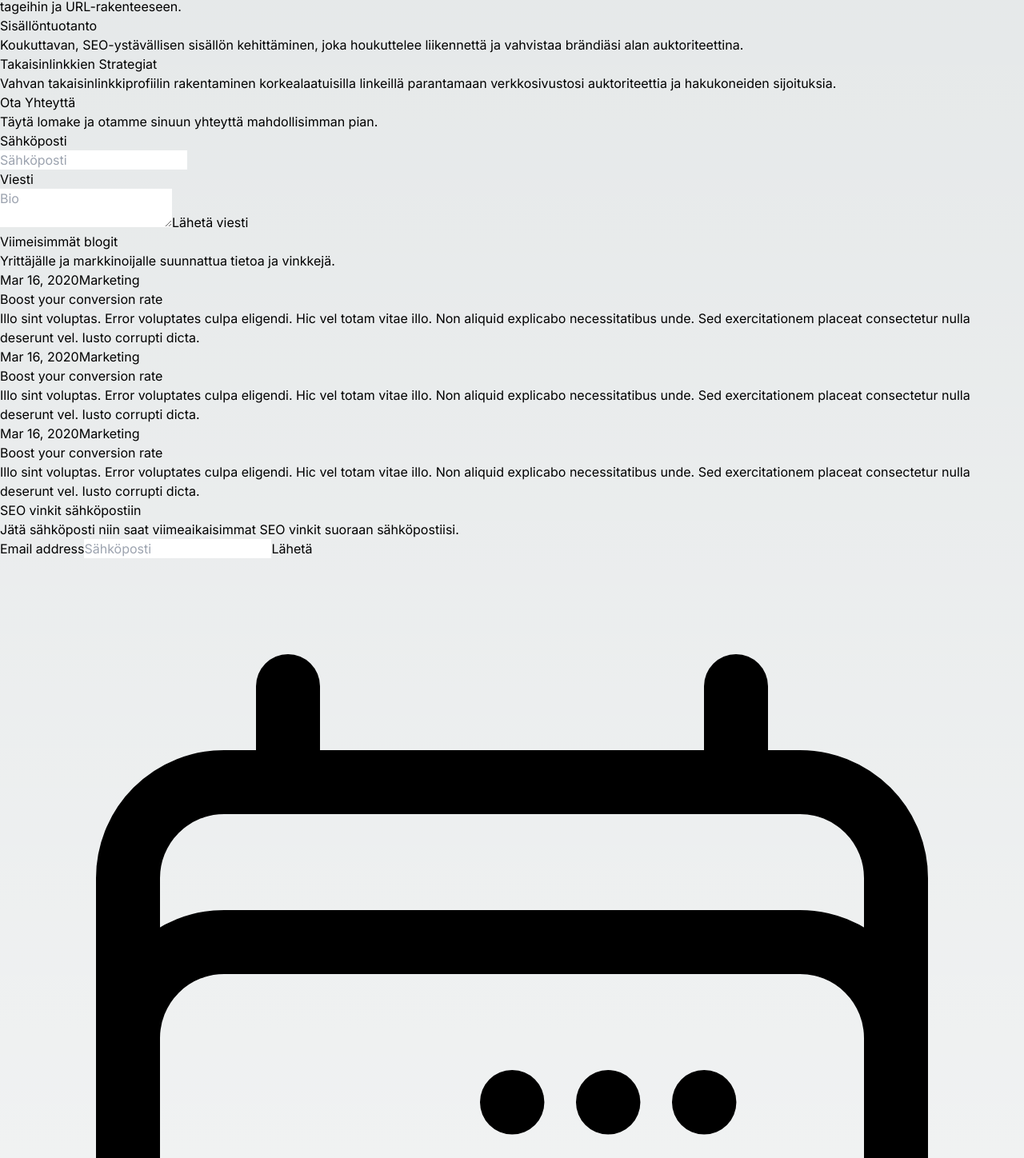
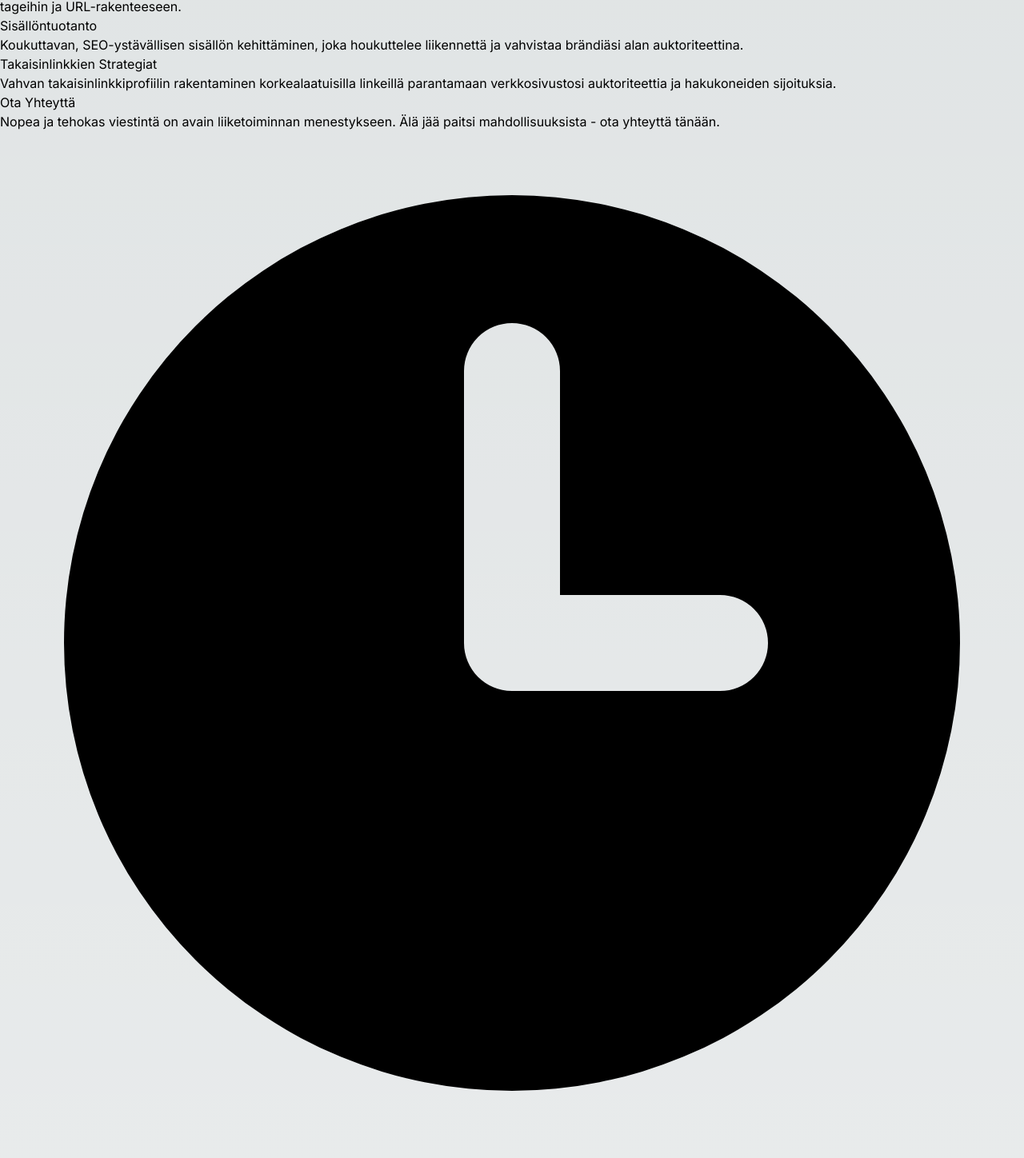
Before and after one commit to Itsdarkhere/VJXSOFT, a Next.js app: page / in a window 1280 px wide. Shown: the part 2270-3718 px from the top of the page at 80% size. Built offline with nearby package versions, Linux system fonts and the light colour scheme.

Commit message:
Much better contact

```diff
--- a/components/Blogs.tsx
+++ b/components/Blogs.tsx
@@ -38,7 +38,7 @@ export default function Blogs() {
           },
         },
         {
-          id: 2,
+          id: 3,
           title: 'Boost your conversion rate',
           href: '#',
           description:
--- a/components/Contact.tsx
+++ b/components/Contact.tsx
@@ -1,4 +1,4 @@
-
+import { ClockIcon, DocumentCheckIcon } from '@heroicons/react/16/solid'
 
 export default function Contact() {
 
@@ -8,18 +8,22 @@ export default function Contact() {
                 <div className="w-full max-w-xl flex flex-col">
                     <p className="text-3xl font-bold tracking-tight text-white sm:text-4xl">Ota Yhteyttä</p>
                     <p className="mt-2 text-lg leading-8 text-gray-300">
-                        Täytä lomake ja otamme sinuun yhteyttä mahdollisimman pian.
+                        Nopea ja tehokas viestintä on avain liiketoiminnan menestykseen. Älä jää paitsi mahdollisuuksista - ota yhteyttä tänään.
                     </p>
+                    <div className="flex flex-row justify-start items-start mt-6">
+                        <ClockIcon className="w-6 h-6 text-white" aria-hidden="true" />
+                        <p className=" pl-3 text-sm text-gray-400 max-w-lg">
+                            Vastaamme viesteihin 24 tunnin kuluessa. Kyselysi on meille tärkeä, ja odotamme innolla yhteistyötä kanssasi.
+                        </p>
+                    </div>
+                    <div className="flex flex-row justify-start items-start mt-4">
+                        <DocumentCheckIcon className="w-6 h-6 text-white" aria-hidden="true" />
+                        <p className="pl-3 text-sm text-gray-400 max-w-lg">
+                            Hyödynnä ilmainen SEO-tarkistuksemme ja paranna verkkosivustosi näkyvyyttä hakukoneissa. Ota ensimmäinen askel digitaalisen läsnäolosi vahvistamiseen.
+                        </p>
+                    </div>
                 </div>
                 <form className=" p-8 w-full border max-w-xl flex flex-col rounded-lg bg-base-100 shadow-md">
-
-                    {/* <label className="form-control w-full">
-                    <div className="label">
-                        <span className="label-text">Nimi</span>
-                    </div>
-                    <input type="fname" name="fname" placeholder="Seppo Taalasmaa" className="input input-bordered w-full" />
-                    </label> */}
-
                     <label className=" form-control w-full">
                     <div className="label">
                         <span className="label-text">Sähköposti</span>
```
